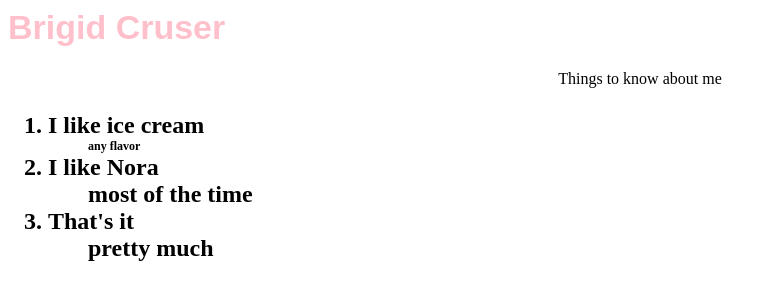
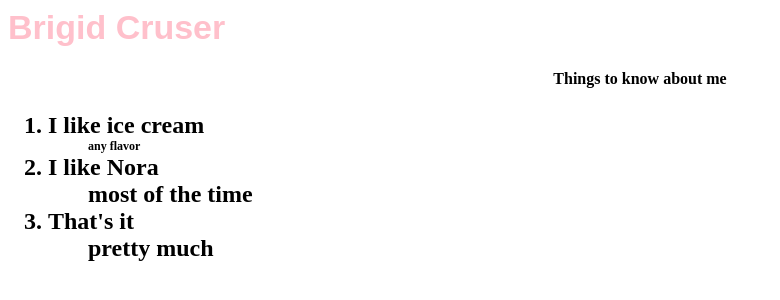
Before and after one commit to Brigidohara/Brigidohara.github.io, a plain HTML site: page index.html in a window 1280 px wide. Shown: the whole page, without its empty margins (0-780 px from the left). Drawn offline with Linux system fonts and the light colour scheme.

Commit message:
Update index.html

```diff
--- a/index.html
+++ b/index.html
@@ -2,7 +2,7 @@
 </head>
 <body>
   <h1 style="color: pink; font-size:34px; font-family:Arial">Brigid Cruser</h1>
-  <p style="text-align:center">Things to know about me</p>
+  <strong> </bold><p style="text-align:center">Things to know about me</p> </strong>
   <h2>
     <ol>
       <li>I like ice cream</li>
```
